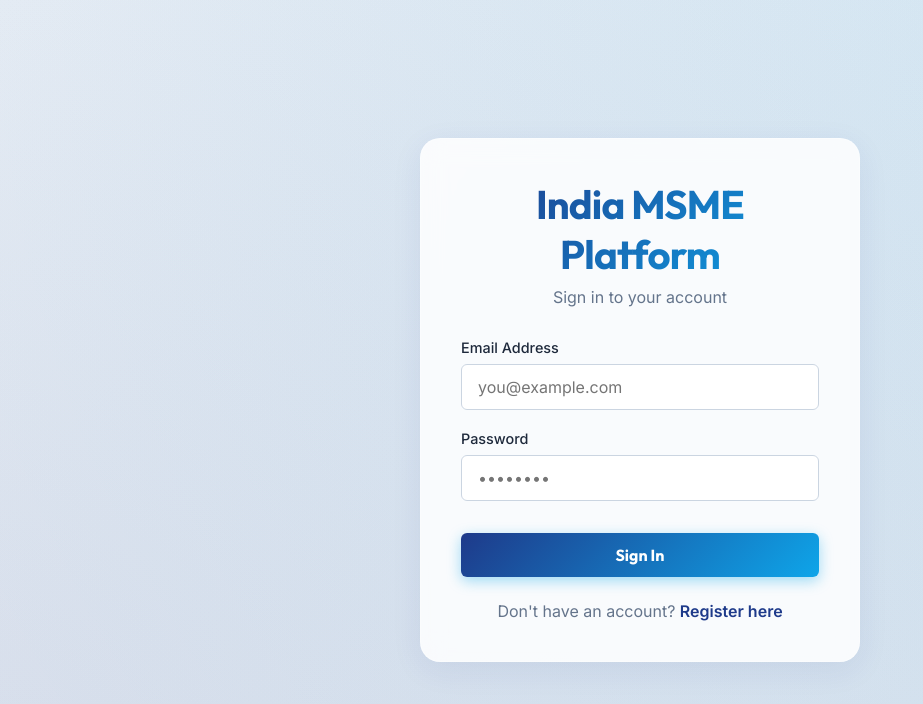
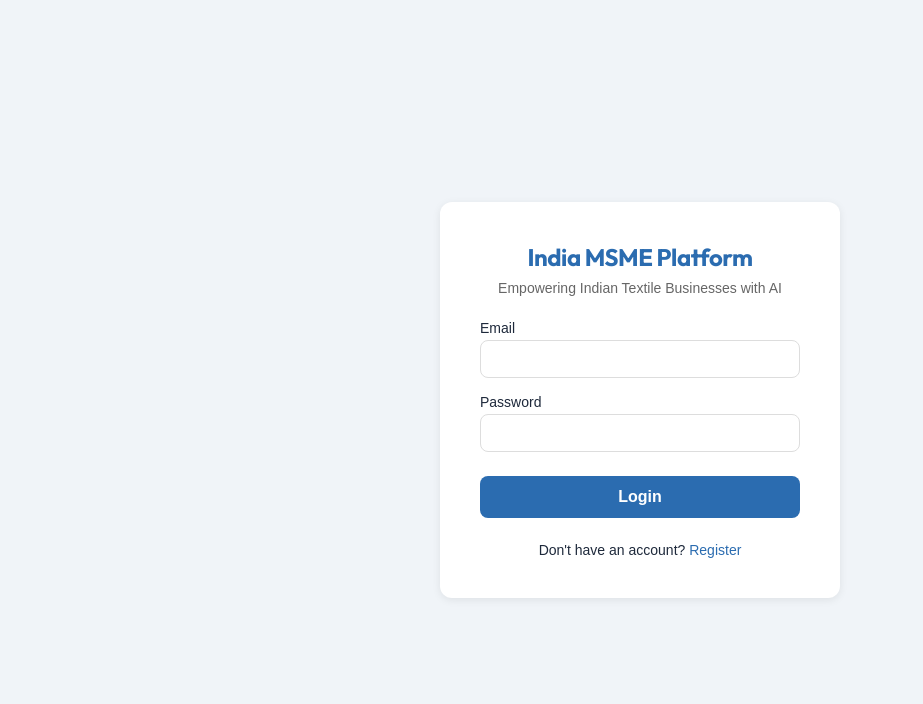
Before and after one commit to pavansai2608/msme-platform, a React (Create React App) app in the folder client/: page /login in a window 1280 px wide. Shown: the top 704 px of the page, without its empty margins (0-923 px from the left). Built offline with nearby package versions, Linux system fonts and the light colour scheme.

Commit message:
feat: rebuild Login page with inline styles

```diff
--- a/client/src/pages/Login.jsx
+++ b/client/src/pages/Login.jsx
@@ -5,13 +5,10 @@ import API from '../api/axios';
 export default function Login() {
   const [form, setForm] = useState({ email: '', password: '' });
   const [error, setError] = useState('');
-  const [loading, setLoading] = useState(false);
   const navigate = useNavigate();
 
   const handleSubmit = async (e) => {
     e.preventDefault();
-    setLoading(true);
-    setError('');
     try {
       const res = await API.post('/auth/login', form);
       localStorage.setItem('token', res.data.token);
@@ -21,60 +18,56 @@ export default function Login() {
       else if (res.data.role === 'supplier') navigate('/supplier-dashboard');
       else if (res.data.role === 'admin') navigate('/admin-dashboard');
     } catch (err) {
-      setError(err.response?.data?.message || 'Login failed. Please check your credentials.');
-    } finally {
-      setLoading(false);
+      setError(err.response?.data?.message || 'Login failed');
     }
   };
 
   return (
-    <div className="auth-wrapper">
-      <div className="glass-card animate-fade-in">
-        <div style={{ textAlign: 'center', marginBottom: '2rem' }}>
-          <h2 className="heading-primary heading-gradient">India MSME Platform</h2>
-          <p className="text-sub">Sign in to your account</p>
-        </div>
+    <div style={{ minHeight: '100vh', background: '#f0f4f8', display: 'flex', alignItems: 'center', justifyContent: 'center', fontFamily: 'sans-serif' }}>
+      <div style={{ background: '#fff', padding: '40px', borderRadius: '12px', boxShadow: '0 2px 8px rgba(0,0,0,0.08)', width: '100%', maxWidth: '400px', margin: '20px' }}>
+        <h2 style={{ textAlign: 'center', color: '#2b6cb0', margin: '0 0 8px 0', fontSize: '24px' }}>
+          India MSME Platform
+        </h2>
+        <p style={{ textAlign: 'center', color: '#666', margin: '0 0 24px 0', fontSize: '14px' }}>
+          Empowering Indian Textile Businesses with AI
+        </p>
 
         {error && (
-          <div style={{ background: '#fef2f2', color: '#b91c1c', padding: '1rem', borderRadius: '8px', marginBottom: '1.5rem', fontSize: '0.9rem', textAlign: 'center' }}>
+          <div style={{ color: 'red', textAlign: 'center', marginBottom: '16px', fontSize: '14px' }}>
             {error}
           </div>
         )}
 
         <form onSubmit={handleSubmit}>
-          <div className="form-group delay-1 animate-fade-in">
-            <label className="form-label">Email Address</label>
+          <div style={{ marginBottom: '16px' }}>
+            <label style={{ display: 'block', marginBottom: '4px', fontWeight: '500', fontSize: '14px' }}>Email</label>
             <input
               type="email"
-              className="form-input"
-              placeholder="you@example.com"
               value={form.email}
               onChange={e => setForm({ ...form, email: e.target.value })}
+              style={{ width: '100%', padding: '10px', borderRadius: '8px', border: '1px solid #ddd', fontSize: '14px', boxSizing: 'border-box' }}
               required
             />
           </div>
 
-          <div className="form-group delay-2 animate-fade-in">
-            <label className="form-label">Password</label>
+          <div style={{ marginBottom: '24px' }}>
+            <label style={{ display: 'block', marginBottom: '4px', fontWeight: '500', fontSize: '14px' }}>Password</label>
             <input
               type="password"
-              className="form-input"
-              placeholder="••••••••"
               value={form.password}
               onChange={e => setForm({ ...form, password: e.target.value })}
+              style={{ width: '100%', padding: '10px', borderRadius: '8px', border: '1px solid #ddd', fontSize: '14px', boxSizing: 'border-box' }}
               required
             />
           </div>
 
-          <div className="form-group delay-3 animate-fade-in" style={{ marginTop: '2rem' }}>
-            <button type="submit" className="btn btn-primary" disabled={loading}>
-              {loading ? 'Signing in...' : 'Sign In'}
-            </button>
-          </div>
+          <button type="submit" style={{ width: '100%', padding: '12px', background: '#2b6cb0', color: '#fff', border: 'none', borderRadius: '8px', fontSize: '16px', fontWeight: 'bold', cursor: 'pointer' }}>
+            Login
+          </button>
         </form>
 
-        <p className="text-sub" style={{ textAlign: 'center', marginTop: '1.5rem' }}>
-          Don't have an account? <Link to="/register" style={{ color: 'var(--color-primary)', fontWeight: '600', textDecoration: 'none' }}>Register here</Link>
+        <p style={{ textAlign: 'center', marginTop: '24px', fontSize: '14px' }}>
+          Don't have an account? <Link to="/register" style={{ color: '#2b6cb0', textDecoration: 'none' }}>Register</Link>
         </p>
       </div>
     </div>
```
